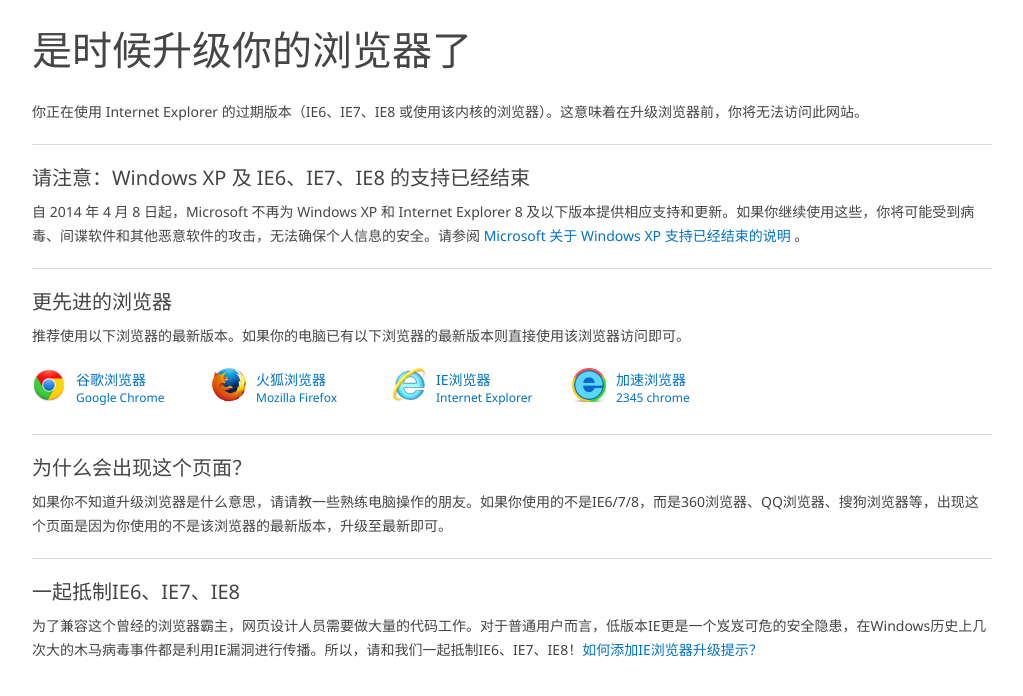
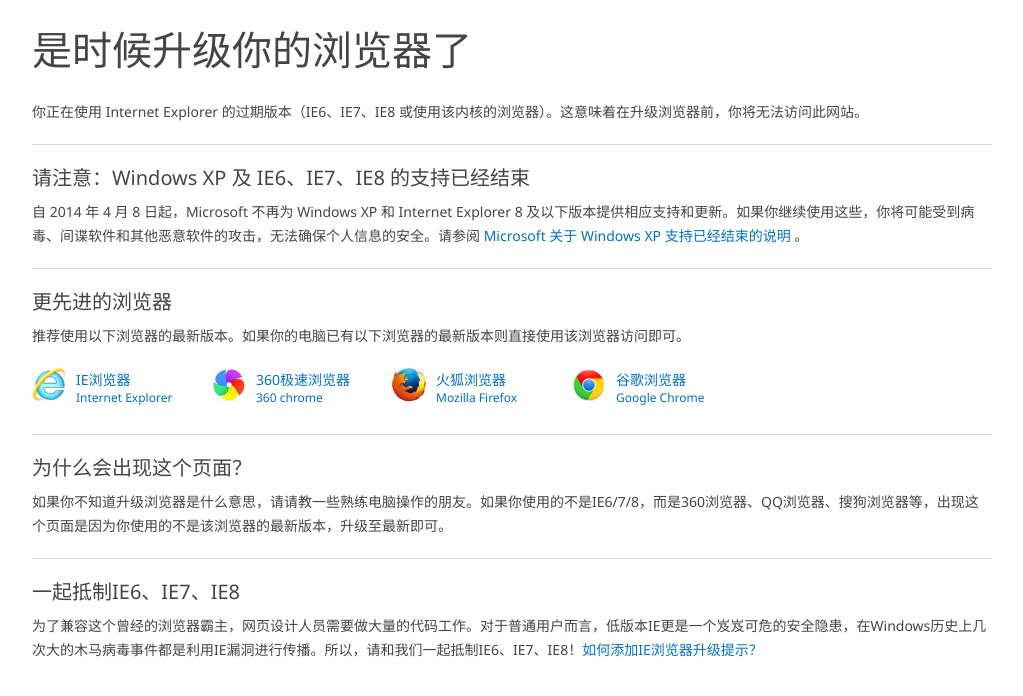
Before and after one commit to huangyangme/upgrade-your-browser, a plain HTML site: page index.html in a window 1280 px wide. Shown: the whole page, without its empty margins (128-1151 px from the left). Drawn offline with Linux system fonts and the light colour scheme.

Commit message:
添加360极速
修改推荐浏览器顺序，更符合国内用户。

```diff
--- a/index.html
+++ b/index.html
@@ -35,10 +35,10 @@
 <h2>更先进的浏览器</h2>
 <p>推荐使用以下浏览器的最新版本。如果你的电脑已有以下浏览器的最新版本则直接使用该浏览器访问<b id="referrer"></b>即可。</p>
 <ul class="browser">
-<li><a href="http://www.google.cn/chrome/browser/index.html?hl=zh-CN&standalone=1"><img src="images/chrome.jpg" alt="谷歌浏览器" width="34" height="34" /> 谷歌浏览器<span>Google Chrome</span></a></li>
-<li><a href="http://download.firefox.com.cn/releases/stub/official/zh-CN/Firefox-latest.exe"><img src="images/firefox.jpg" alt="火狐浏览器" width="34" height="34" /> 火狐浏览器<span>Mozilla Firefox</span></a></li>
-<li><a href="http://windows.microsoft.com/zh-cn/internet-explorer/download-ie"><img src="images/ie.jpg" alt="IE浏览器" width="34" height="34" /> IE浏览器<span>Internet Explorer</span></a></li>
-<li><a href="http://jifendownload.2345.cn/jifen_2345/2345chrome_k2345886.exe" title="基于 Chromium 开源项目的国产浏览器"><img src="images/2345chrome.png" alt="2345加速浏览器" width="34" height="34" /> 加速浏览器 <span>2345 chrome</span></a></li>
+<li><a href="http://windows.microsoft.com/zh-cn/internet-explorer/download-ie"><img src="images/ie.png" alt="IE浏览器" width="34" height="34" /> IE浏览器<span>Internet Explorer</span></a></li>
+<li><a href="http://chrome.360.cn/"><img src="images/360chrome.png" alt="">360极速浏览器<span>360 chrome</span></a></li>
+<li><a href="http://download.firefox.com.cn/releases/stub/official/zh-CN/Firefox-latest.exe"><img src="images/firefox.png" alt="火狐浏览器" width="34" height="34" /> 火狐浏览器<span>Mozilla Firefox</span></a></li>
+<li><a href="http://www.google.cn/chrome/browser/index.html?hl=zh-CN&standalone=1"><img src="images/chrome.png" alt="谷歌浏览器" width="34" height="34" /> 谷歌浏览器<span>Google Chrome</span></a></li>
 <div class="clean"></div>
 </ul>
 <hr>
```
Also changed, not shown: images/2345chrome.png (deleted), images/360chrome.png (added), images/chrome.png (renamed from images/chrome.jpg), images/firefox.png (renamed from images/firefox.jpg), images/ie.png (renamed from images/ie.jpg).
